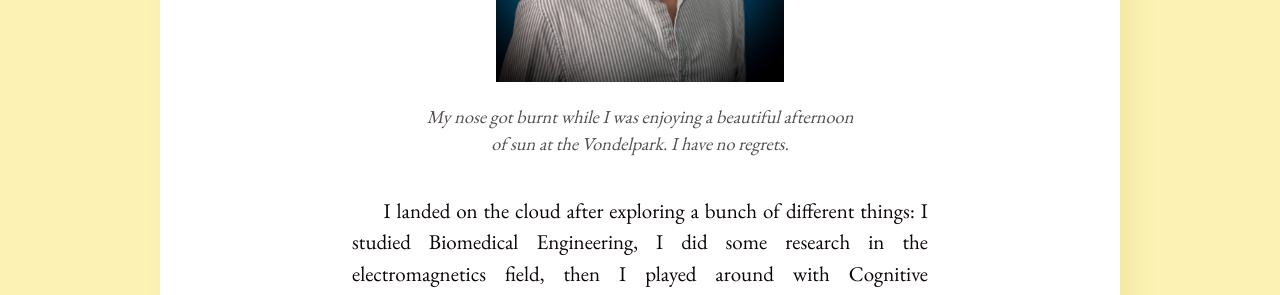
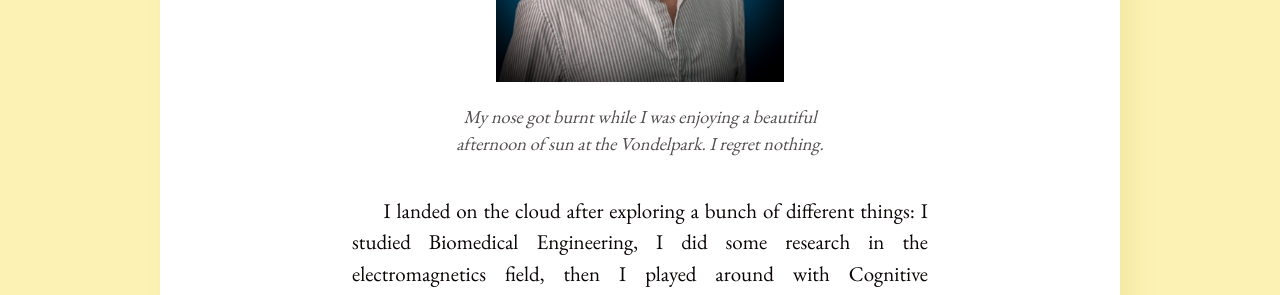
Before and after one commit to carmigno/carmigno.github.io, a Jekyll site: the page built from about.md, in a window 1280 px wide. Shown: the part 847-1142 px from the top of the page. Built offline with Jekyll 4.4.1, drawn with Linux system fonts in a browser that asks for light colours.

Commit message:
I regret nothing

```diff
--- a/about.md
+++ b/about.md
@@ -10,7 +10,7 @@ I am Carmine, the guy in the picture. I currently work as a Data Engineering Con
 <figure>
   <img alt="Carmine Gnolo" src="./assets/images/carmine.jpg" style="width:50%"/>
   <figcaption>
-    My nose got burnt while I was enjoying a beautiful afternoon <br />of sun at the Vondelpark. I have no regrets.
+    My nose got burnt while I was enjoying a beautiful <br />afternoon of sun at the Vondelpark. I regret nothing.
   </figcaption>
 </figure>
 
```
